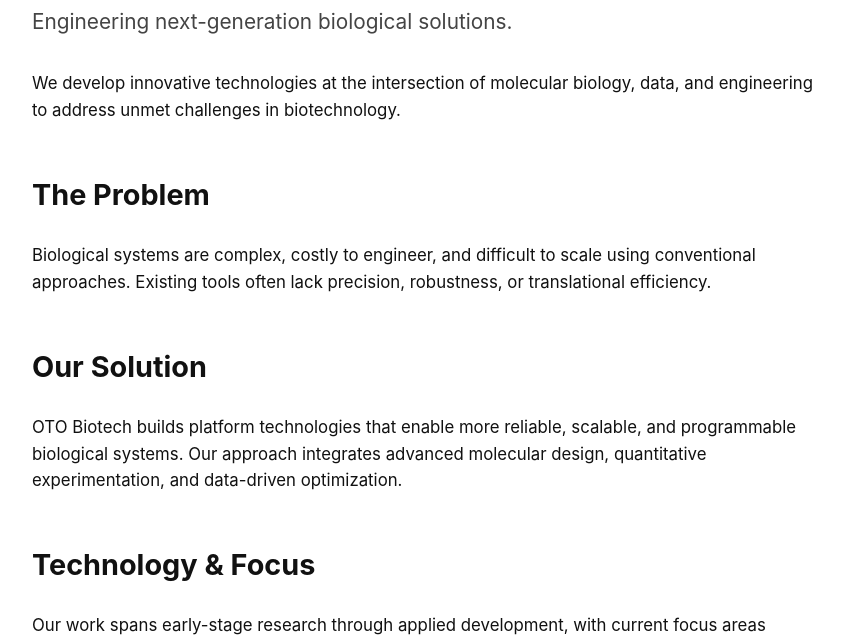
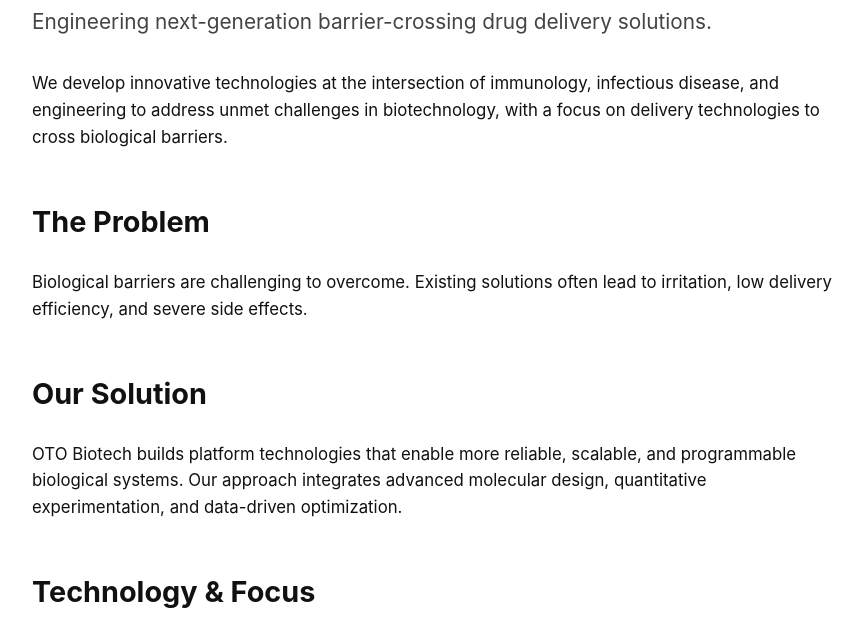
Before and after one commit to yangrong24-cloud/oto-biotech.github.io, a plain HTML site: page index.html in a window 1280 px wide. Shown: the part 172-808 px from the top of the page, without its empty margins (158-1021 px from the left). Drawn offline with Linux system fonts and the light colour scheme.

Commit message:
Update index.html

```diff
--- a/index.html
+++ b/index.html
@@ -3,7 +3,7 @@
 <head>
   <meta charset="UTF-8" />
   <title>OTO Biotech</title>
-  <meta name="description" content="OTO Biotech develops next-generation biological technologies at the intersection of biology and engineering." />
+  <meta name="description" content="OTO Biotech develops next-generation drug delivery technologies at the intersection of immunology and functional materials" />
   <meta name="viewport" content="width=device-width, initial-scale=1.0" />
 
   <style>
@@ -49,18 +49,15 @@
 <body>
   <div class="container">
     <h1>OTO Biotech</h1>
-    <div class="tagline">Engineering next-generation biological solutions.</div>
+    <div class="tagline">Engineering next-generation barrier-crossing drug delivery solutions.</div>
 
     <p>
-      We develop innovative technologies at the intersection of molecular biology,
-      data, and engineering to address unmet challenges in biotechnology.
+      We develop innovative technologies at the intersection of immunology, infectious disease, and engineering to address unmet challenges in biotechnology, with a focus on delivery technologies to cross biological barriers.
     </p>
 
     <h2>The Problem</h2>
     <p>
-      Biological systems are complex, costly to engineer, and difficult to scale using
-      conventional approaches. Existing tools often lack precision, robustness, or
-      translational efficiency.
+      Biological barriers are challenging to overcome. Existing solutions often lead to irritation, low delivery efficiency, and severe side effects.
     </p>
 
     <h2>Our Solution</h2>
```
